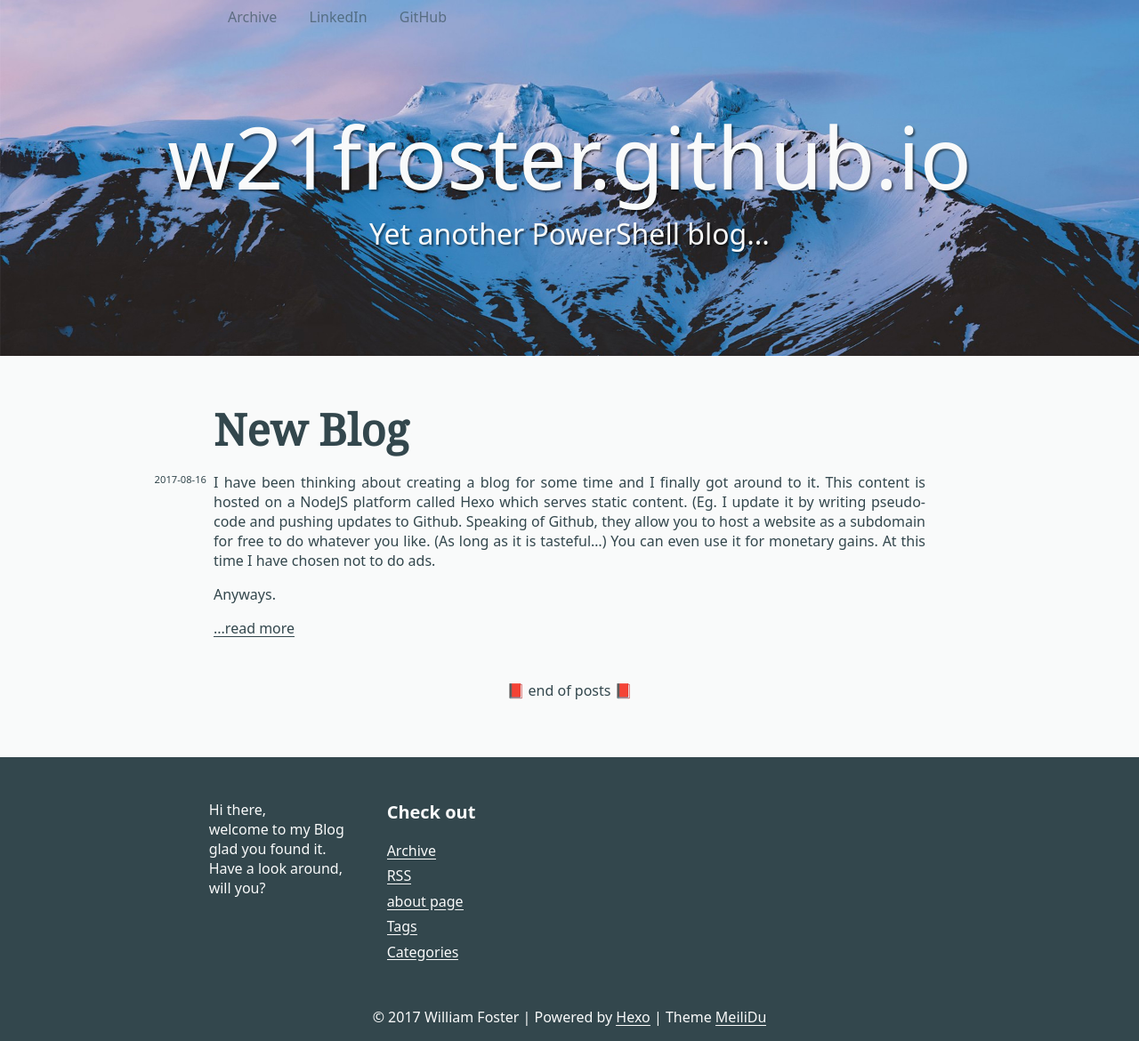
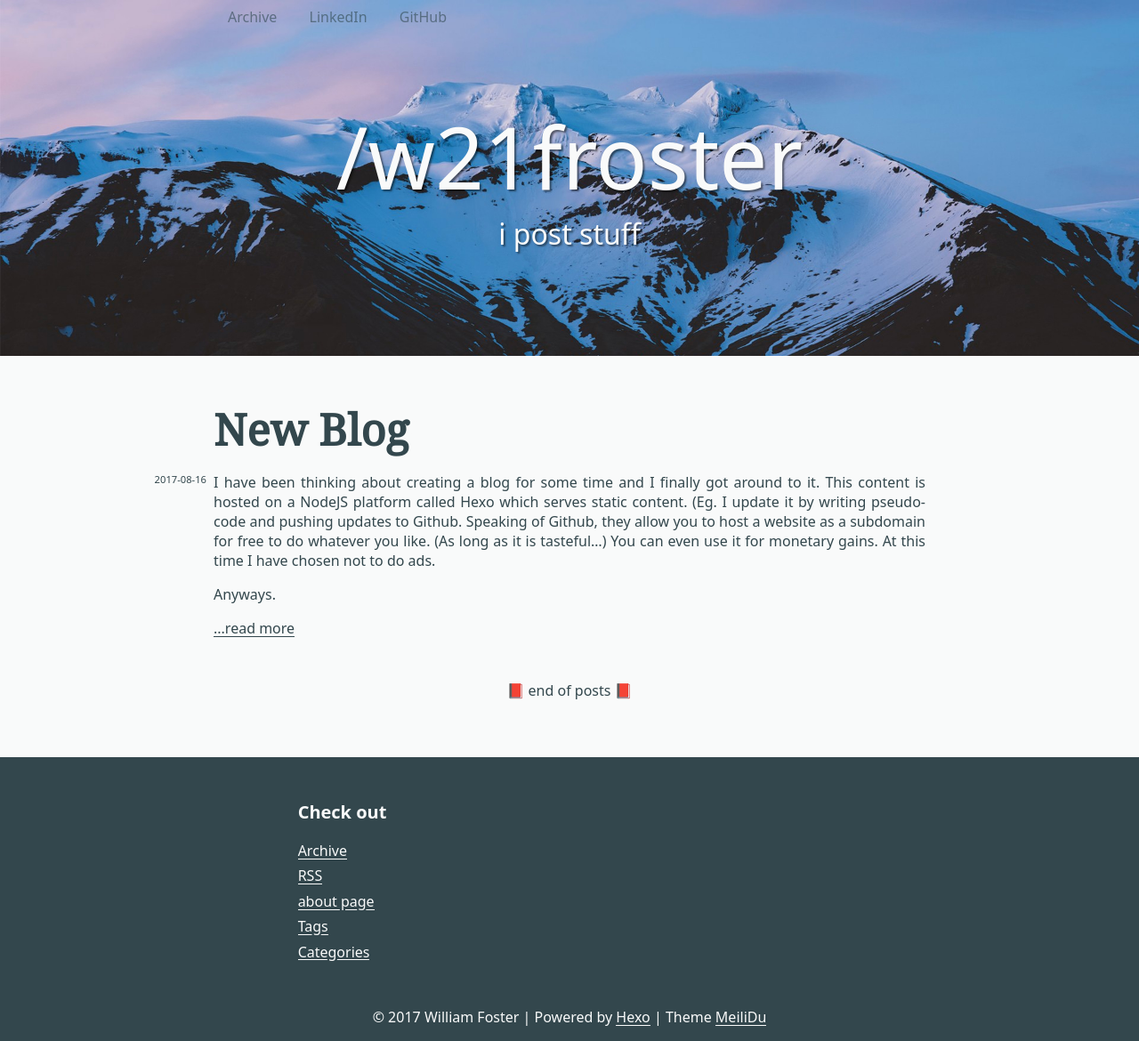
Before and after one commit to w21froster/w21froster.github.io, a plain HTML site: page index.html in a window 1280 px wide. Shown: the whole page at 89% size. Drawn offline with Linux system fonts and the light colour scheme; a web font is replaced by a local one.

Commit message:
Site updated: 2017-08-17 12:34:26

```diff
--- a/atom.xml
+++ b/atom.xml
@@ -1,7 +1,7 @@
 <?xml version="1.0" encoding="utf-8"?>
 <feed xmlns="http://www.w3.org/2005/Atom">
-  <title>w21froster.github.io</title>
-  <subtitle>Yet another PowerShell blog...</subtitle>
+  <title>/w21froster</title>
+  <subtitle>i post stuff</subtitle>
   <link href="/atom.xml" rel="self"/>
 
   <link href="http://w21froster.github.io/"/>
--- a/index.html
+++ b/index.html
@@ -5,10 +5,10 @@
 	<meta charset="utf-8">
 	<meta name="viewport" content="width=device-width, initial-scale=1, maximum-scale=1">
 	<meta name="theme-color" content="#33474d">
-	<title>w21froster.github.io</title>
+	<title>/w21froster</title>
 	<link rel="stylesheet" href="/css/style.css" />
 
-      <link rel="alternate" href="/atom.xml" title="w21froster.github.io" type="application/atom+xml">
+      <link rel="alternate" href="/atom.xml" title="/w21froster" type="application/atom+xml">
 
 </head>
 
@@ -24,8 +24,8 @@
 				<a href="https://github.com/w21froster" class="header__link">GitHub</a>
 
 		</nav>
-		<h1 class="header__title"><a href="/">w21froster.github.io</a></h1>
-		<h2 class="header__subtitle">Yet another PowerShell blog...</h2>
+		<h1 class="header__title"><a href="/">/w21froster</a></h1>
+		<h2 class="header__subtitle">i post stuff</h2>
 	</header>
 
 	<main>
@@ -69,11 +69,6 @@
 	<div class="footer-content">
 
 	      <div class="footer__element">
-	<p>Hi there, <br />welcome to my Blog glad you found it. Have a look around, will you?</p>
-</div>
-
-
-	      <div class="footer__element">
 	<h5>Check out</h5>
 	<ul class="footer-links">
 		<li class="footer-links__link"><a href="/archives">Archive</a></li>
```
Also changed, not shown: 2017/08/16/New-Blog/index.html (+4 -9 lines), archives/2017/08/index.html (+4 -9 lines), archives/2017/index.html (+4 -9 lines), archives/index.html (+4 -9 lines).
